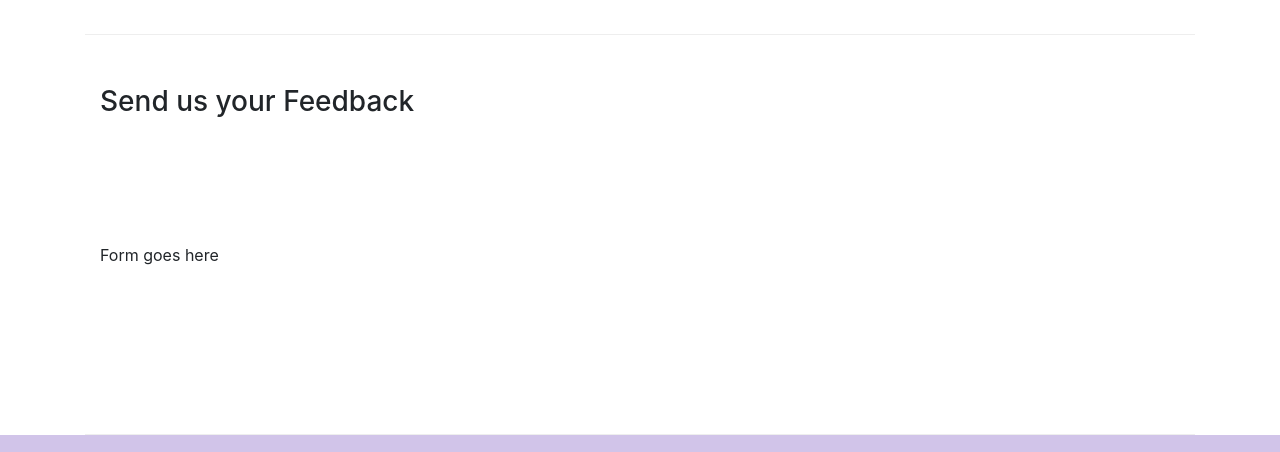
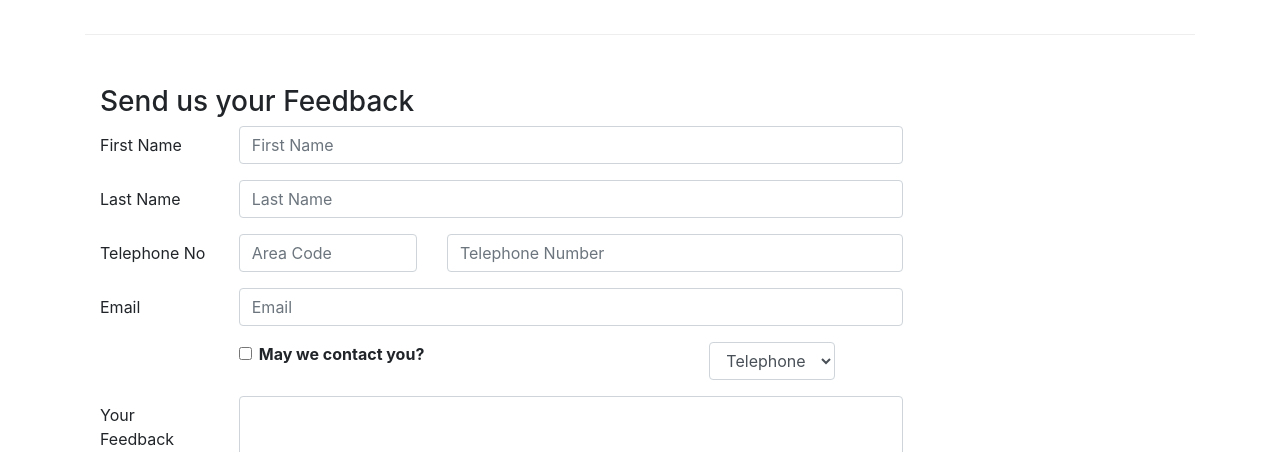
Before and after one commit to dineshcd311/Bootstrap, a website: page contactus.html in a window 1280 px wide. Shown: the part 830-1282 px from the top of the page. Drawn offline with nearby package versions, Linux system fonts and the light colour scheme.

Commit message:
form commit

```diff
--- a/contactus.html
+++ b/contactus.html
@@ -92,7 +92,62 @@
               <h3>Send us your Feedback</h3>
            </div>
             <div class="col-12 col-md-9">
-                Form goes here
+                <form>
+                    <div class="form-group row">
+                        <label for="firstname" class="col-md-2 col-form-label">First Name</label>
+                        <div class="col-md-10">
+                            <input type="text" class="form-control" id="firstname" name="firstname" placeholder="First Name">
+                        </div>
+                    </div>
+                    <div class="form-group row">
+                        <label for="lastname" class="col-md-2 col-form-label">Last Name</label>
+                        <div class="col-md-10">
+                            <input type="text" class="form-control" id="lastname" name="lastname" placeholder="Last Name">
+                        </div>
+                    </div>
+                    <div class="form-group row">
+                        <label for="telnum" class="col-12 col-md-2 col-form-label">Telephone No</label>
+                        <div class="col-5 col-md-3">
+                            <input type="tel" class="form-control" id="areacode" name="areacode" placeholder="Area Code">
+                        </div>
+                        <div class="col-7 col-md-7">
+                            <input type="tel" class="form-control" id="telnum" name="telnum" placeholder="Telephone Number">
+                        </div>
+                    </div>
+                    <div class="form-group row">
+                        <label for="emailid" class="col-md-2 col-form-label">Email</label>
+                        <div class="col-md-10">
+                            <input type="email" class="form-control" id="emailid" name="emailid" placeholder="Email">
+                        </div>
+                    </div>
+                    <div class="form-group row">
+                        <div class="col-md-6 offset-md-2">
+                            <div class="form-check">
+                                <input type="checkbox" class="form-check-input" name="approve" id="approve" value="">
+                                <label class="form-check-label" for="approve">
+                                    <strong>May we contact you?</strong>
+                                </label>
+                            </div>
+                        </div>
+                        <div class="col-m-3 offset-md-1">
+                            <select class="form-control">
+                                <option>Telephone</option>
+                                <option>Email</option>
+                            </select>
+                        </div>
+                    </div>
+                    <div class="form-group row">
+                        <label for="feedback" class="col-md-2 col-form-label">Your Feedback</label>
+                        <div class="col-md-10">
+                            <textarea class="form-control" id="feedback" name="feedback" rows="12"> </textarea>
+                        </div>
+                    </div>
+                    <div class="form-group row">
+                        <div class="offset-md-2 col-md-10">
+                            <button type="submit" class="btn btn-primary">Send Feedback</button>
+                        </div>
+                    </div>
+                </form>
             </div>
              <div class="col-12 col-md">
             </div>
@@ -106,10 +161,10 @@
                 <div class="col-4 offset-1 col-sm-2">
                     <h5>Links</h5>
                     <ul class="list-unstyled">
-                        <li><a href="#">Home</a></li>
-                        <li><a href="#">About</a></li>
+                        <li><a href="./index.html">Home</a></li>
+                        <li><a href="./aboutus.html">About</a></li>
                         <li><a href="#">Menu</a></li>
-                        <li><a href="#">Contact</a></li>
+                        <li><a >Contact</a></li>
                     </ul>
                 </div>
                 <div class="col-7 col-sm-5">
```
Also changed, not shown: index.html (+1 -1 lines).
